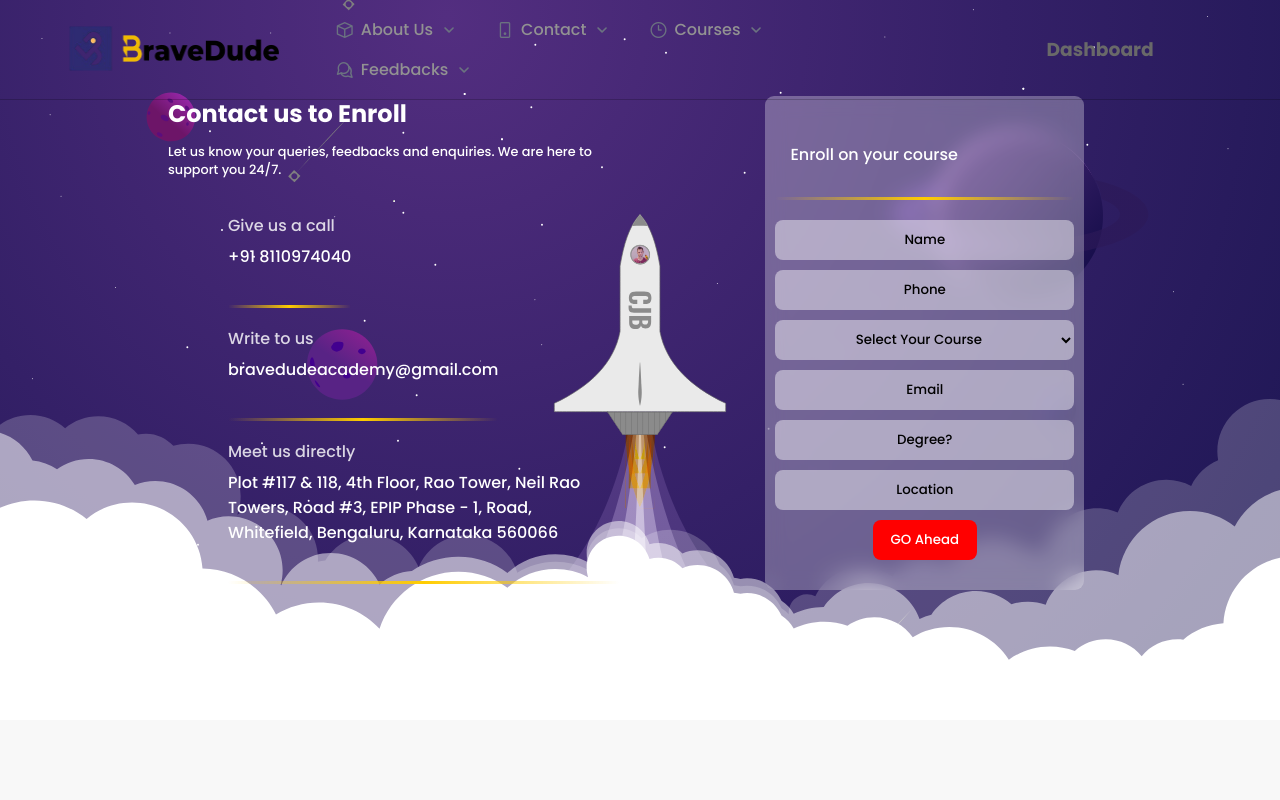
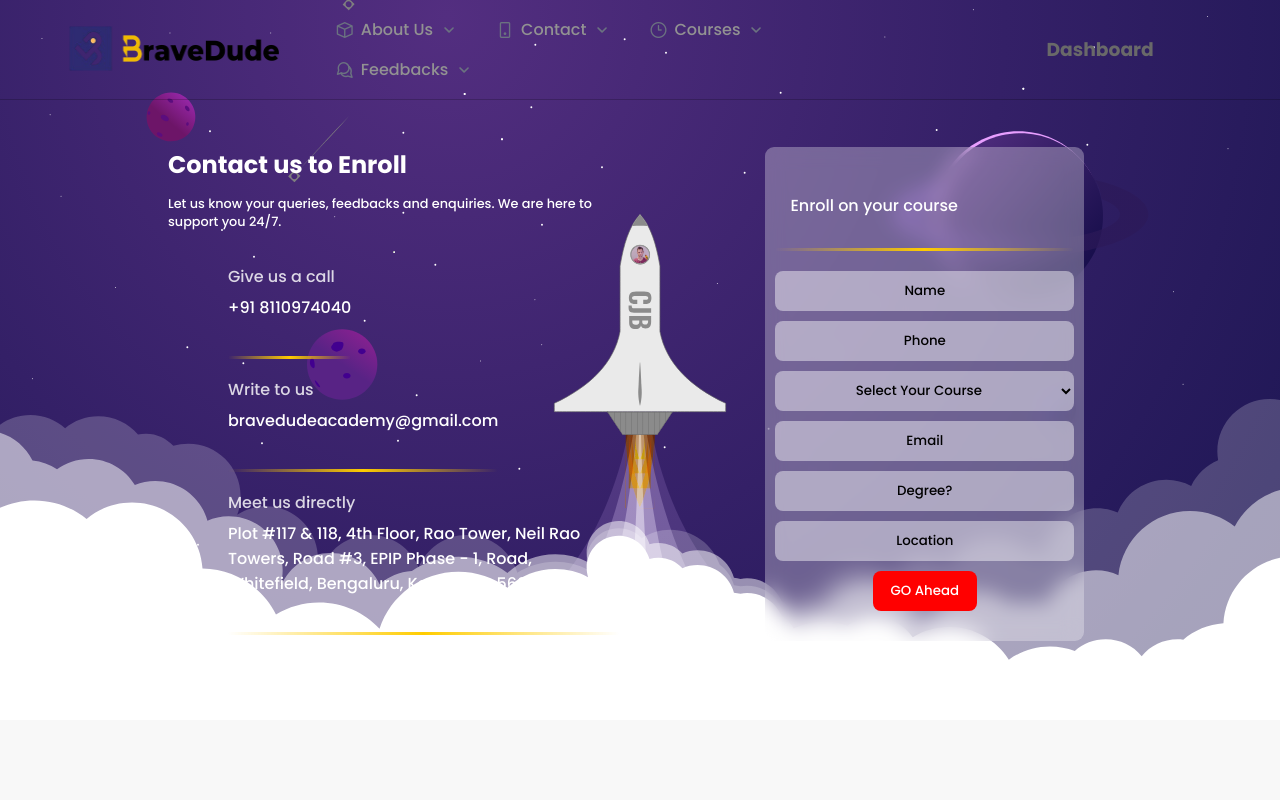
Before and after one commit to suryasuke/bravedude, a React (Create React App) app in the folder app/Client/: page /Enroll-course in a window 1280 px wide. Shown: the top 800 px of the page. Built offline with nearby package versions, Linux system fonts and the light colour scheme; some icons are missing.

Commit message:
enroll added

```diff
--- a/app/Client/src/pages/Enroll/Enroll.css
+++ b/app/Client/src/pages/Enroll/Enroll.css
@@ -1,5 +1,5 @@
 .conatiner-contact-act{
-  padding:0px 7% 20px 10%;
+  padding:4% 7% 20px 10%;
   display: flex;
   justify-content: space-around;
   width: 100%;
```
